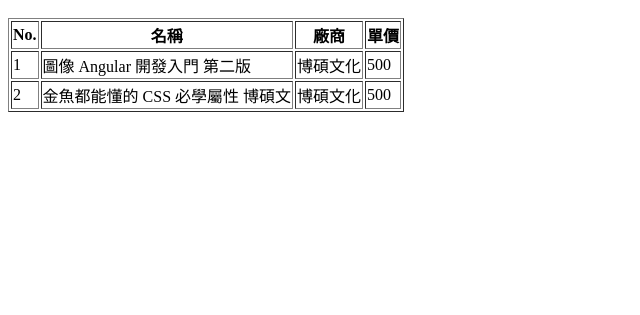
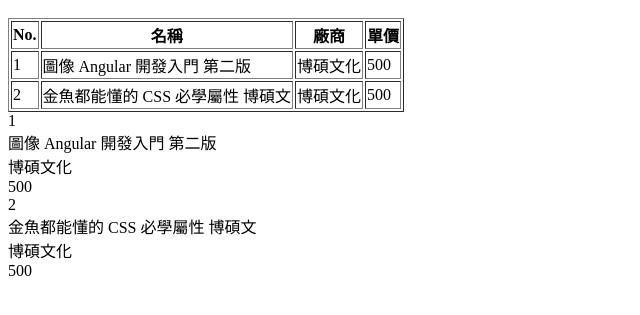
Before and after one commit to mcu-113-1-web-13130063/mcu-113-1-web-13130063, a plain HTML site: page src/index.html in a window 1280 px wide. Shown: the part 57-372 px from the top of the page, without its empty margins (0-640 px from the left). Drawn offline with Linux system fonts and the light colour scheme.

Commit message:
feat(html): 利用 div 顯示產品資料

```diff
--- a/src/index.html
+++ b/src/index.html
@@ -26,5 +26,13 @@
         <td>500</td>
       </tr>
     </table>
+    <div>1</div>
+    <div>圖像 Angular 開發入門 第二版</div>
+    <div>博碩文化</div>
+    <div>500</div>
+    <div>2</div>
+    <div>金魚都能懂的 CSS 必學屬性 博碩文</div>
+    <div>博碩文化</div>
+    <div>500</div>
   </body>
 </html>
```
